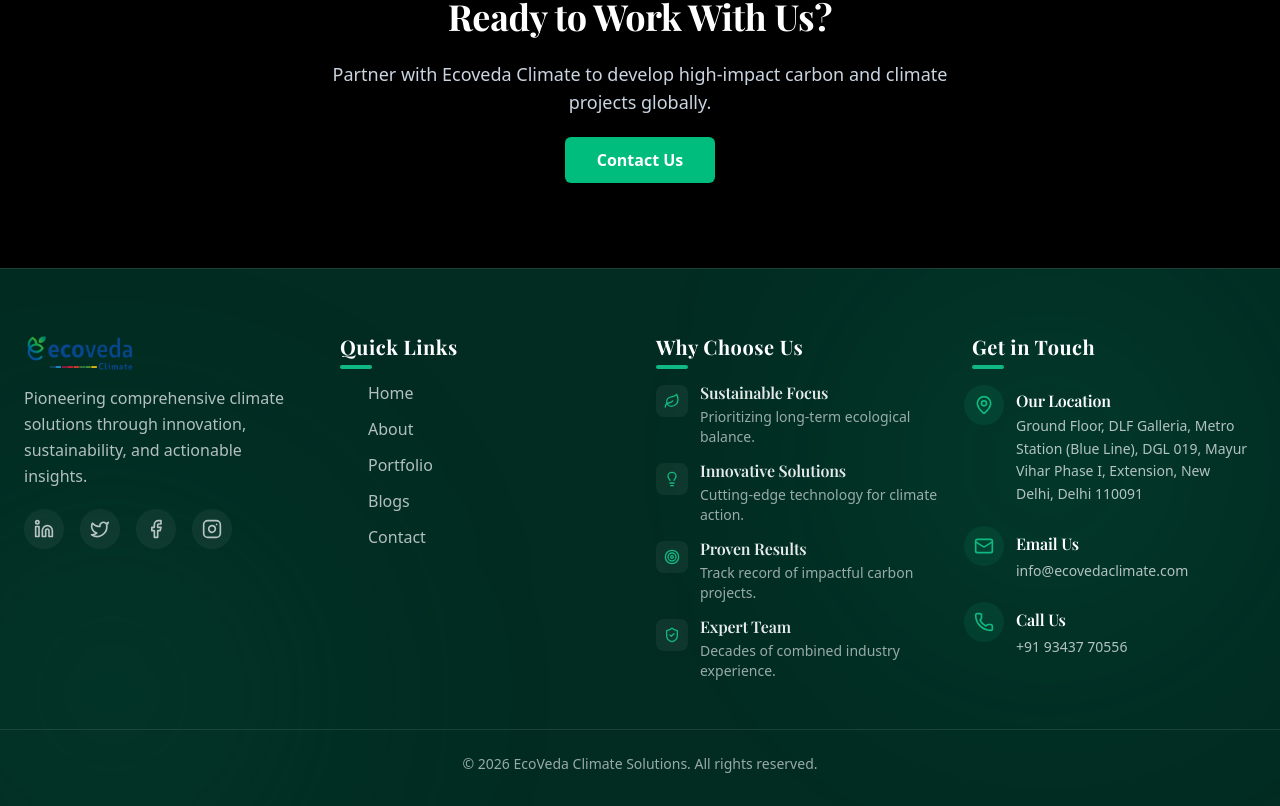
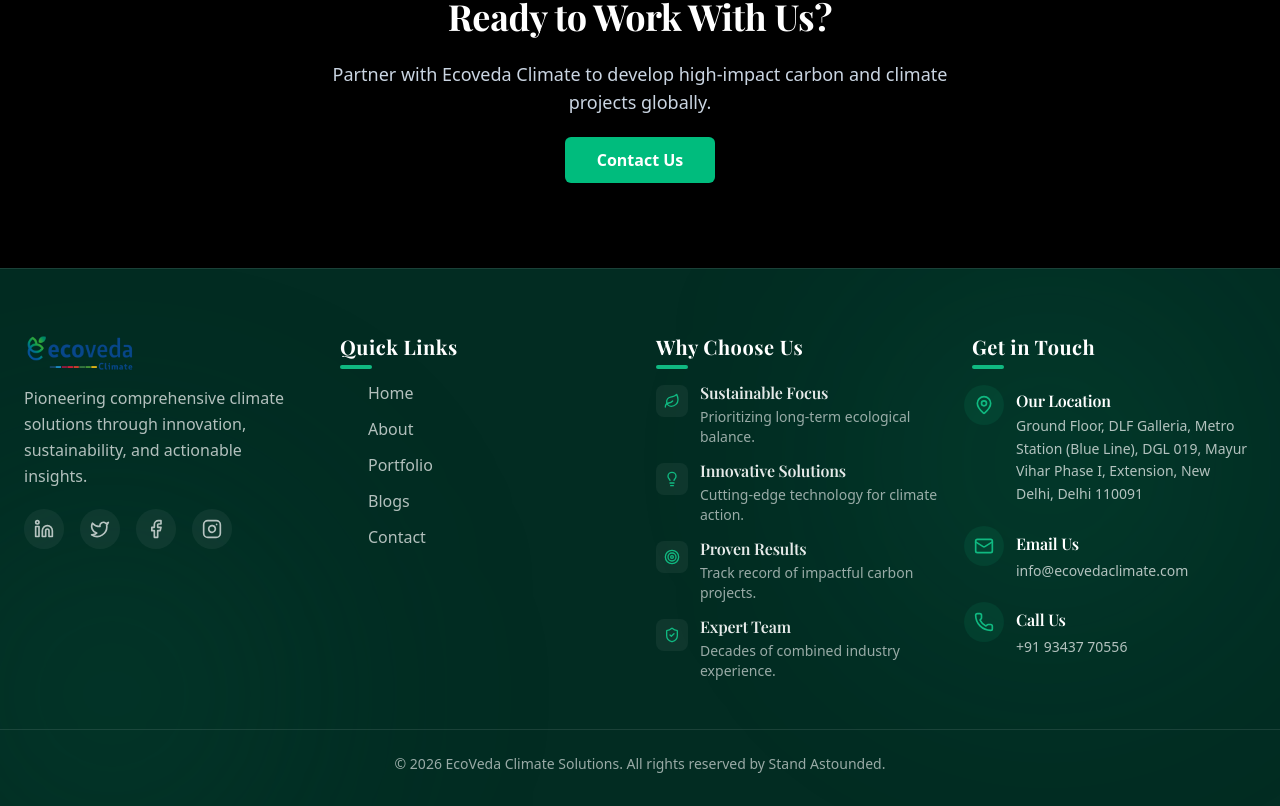
Before and after one commit to ProGlobalSolutions/ecoveda, a React (Vite) app: page / in a window 1280 px wide. Shown: the part 4433-5239 px from the top of the page. Built offline with nearby package versions, Linux system fonts and the light colour scheme.

Commit message:
fix routing

```diff
--- a/src/components/layout/Footer.tsx
+++ b/src/components/layout/Footer.tsx
@@ -143,7 +143,7 @@ export default function Footer() {
 
       <div className="max-w-7xl mx-auto px-6 mt-12 pt-6 border-t border-white/10 flex items-center justify-center relative z-10">
         <p className="text-sm text-white/60 text-center">
-          © {currentYear} EcoVeda Climate Solutions. All rights reserved.
+          © {currentYear} EcoVeda Climate Solutions. All rights reserved by Stand Astounded.
         </p>
       </div>
 
```
